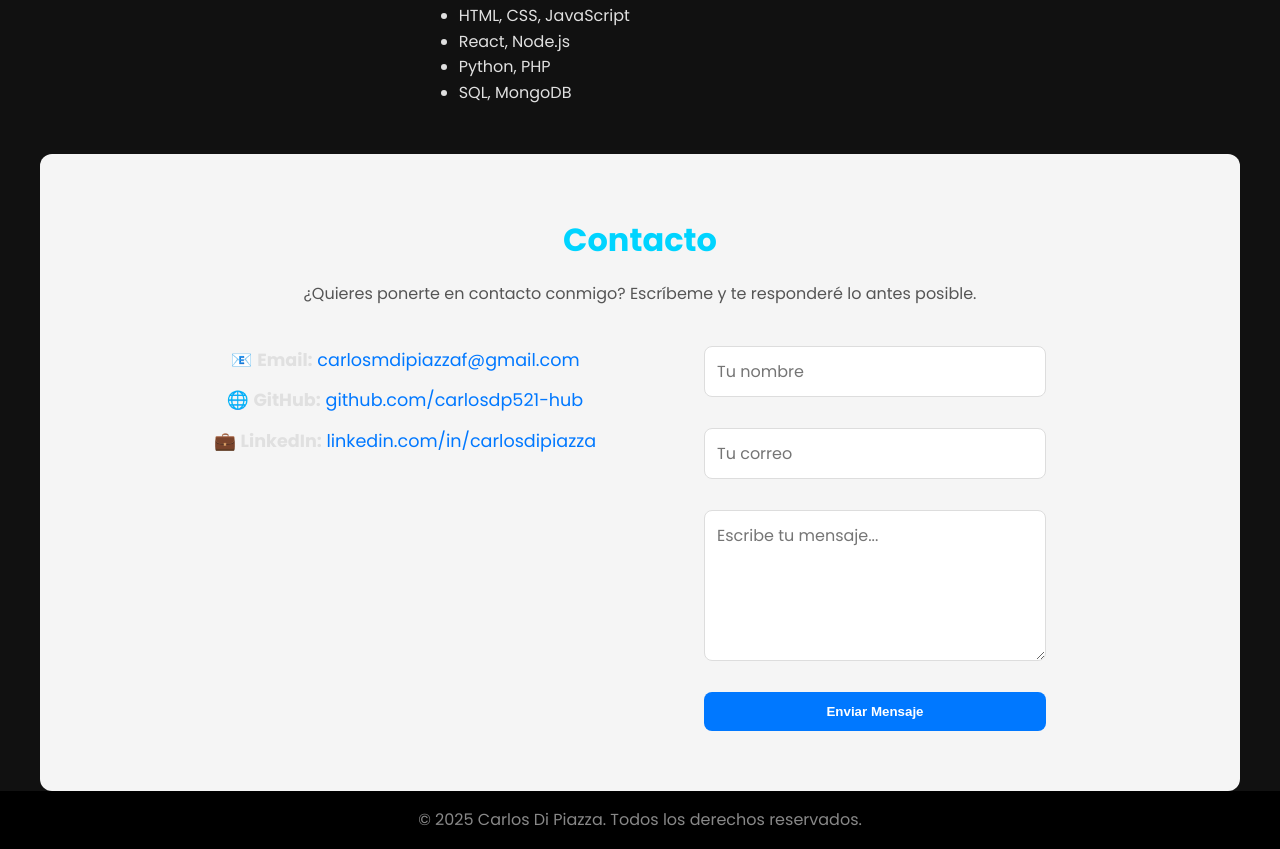
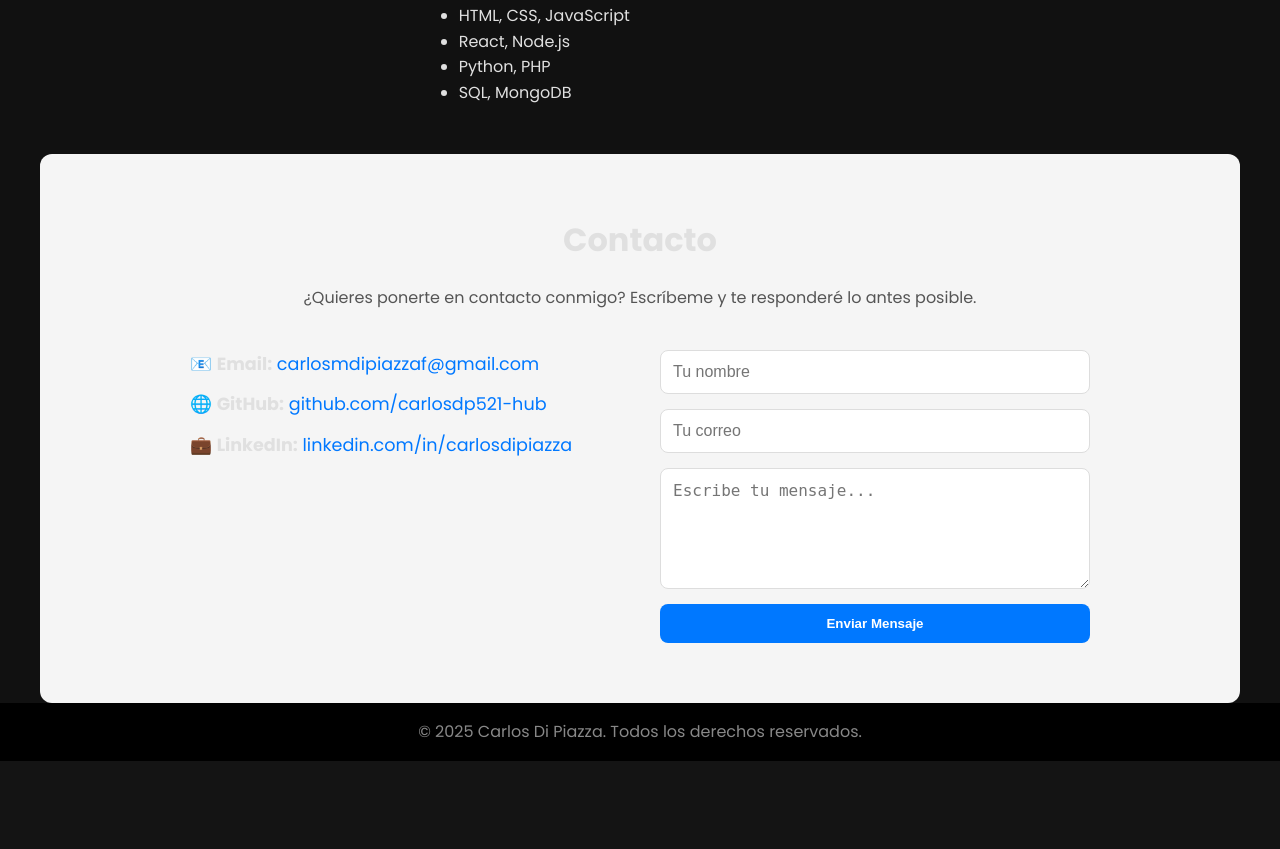
Before and after one commit to carlosdp521-hub/portafoliodecarlosdipiazza, a PHP site: page / in a window 1280 px wide. Shown: the part 1391-2240 px from the top of the page. After the commit the page ends 2152 px from the top, so only its background shows below. Run offline with PHP 8.4, Linux system fonts and the light colour scheme.

Commit message:
estilo.css
Signed-off-by: carlosdp521-hub <carlosdp521@gmail.com>

```diff
--- a/css/estilo.css
+++ b/css/estilo.css
@@ -296,42 +296,7 @@ section {
     border-radius: var(--radius);
 }
 
-/* ========= CONTACTO ========= */
-#contacto {
-    text-align: center;
-}
-
-#contacto h2 {
-    margin-bottom: 1rem;
-    color: var(--primary);
-}
-
-form {
-    max-width: 500px;
-    margin: auto;
-    display: flex;
-    flex-direction: column;
-}
-
-label {
-    margin: 0.5rem 0 0.2rem;
-}
-
-input,
-textarea {
-    padding: 0.6rem;
-    border-radius: var(--radius);
-    border: none;
-    outline: none;
-    margin-bottom: 1rem;
-    font-family: inherit;
-}
-
-textarea {
-    resize: vertical;
-    min-height: 120px;
-}
-
+/* Sección Contacto */
 .contacto {
   background: #f5f5f5;
   padding: 60px 20px;
```
